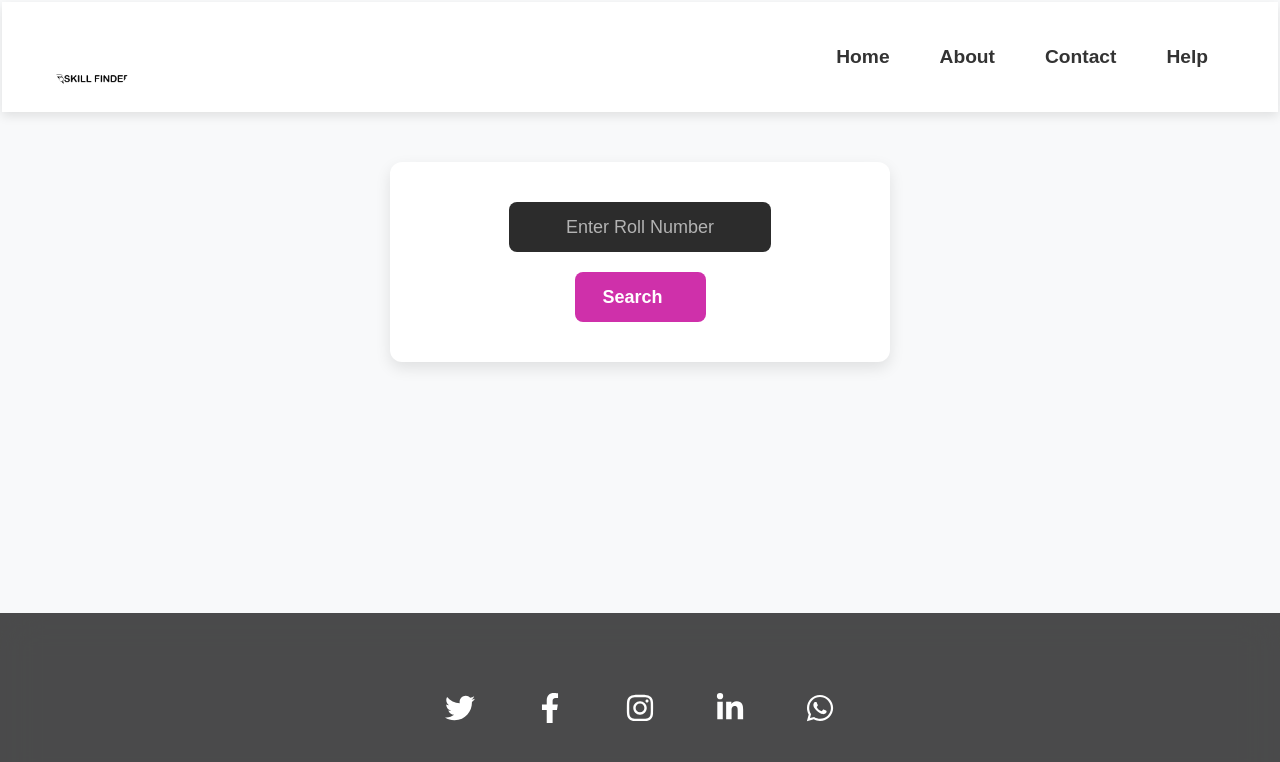
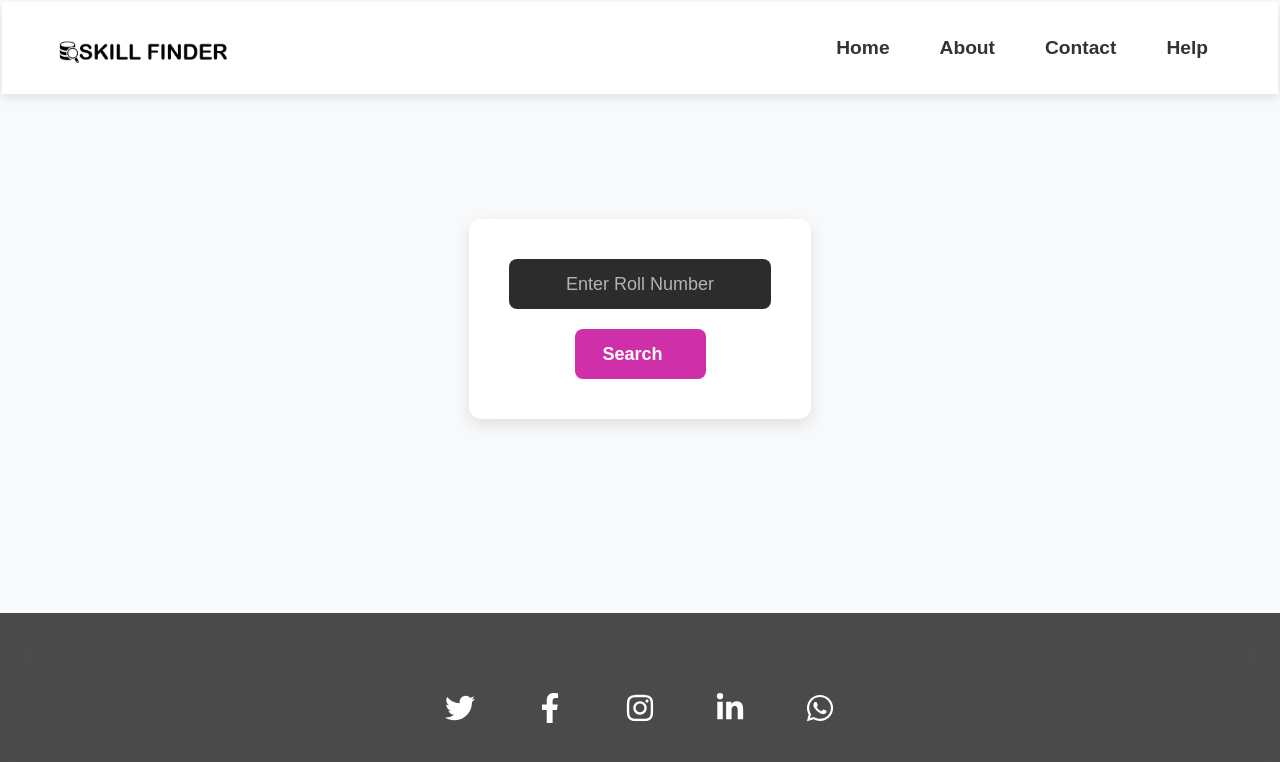
Before and after one commit to NaveenLotti/StudentSkillFinder, a React (Vite) app: page / in a window 1280 px wide. Shown: the top 762 px of the page. Built offline with nearby package versions, Linux system fonts and the light colour scheme.

Commit message:
logo commit

```diff
--- a/src/components/StudentSearch.css
+++ b/src/components/StudentSearch.css
@@ -19,8 +19,13 @@ body {
   box-shadow: 0px 4px 10px rgba(0, 0, 0, 0.1);
 }
 
-.logo {
-  height: 60px;
+.navbar img.logo{
+  margin-top: -90px;
+  margin-bottom: 0px;
+  height: 150px;
+  width: 180px;
+  border-radius: 0%;
+
 }
 
 .nav-right {
@@ -122,3 +127,14 @@ button span:after {
 button:hover span:after {
   opacity: 1;
 }
+ .card{
+  display: flex;
+  flex-direction: column;
+  align-items: center;
+  justify-content: center;
+  margin: 0 auto;
+  margin-top: 100px;
+  width: 500px;
+  height: 200px;
+
+ }
```
